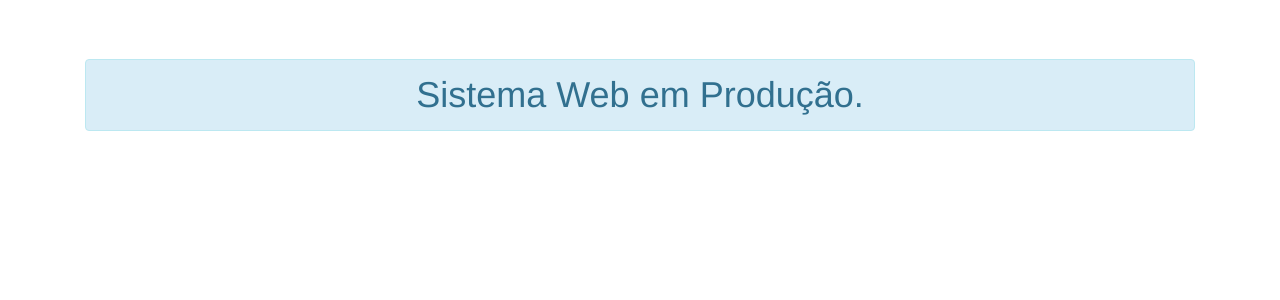
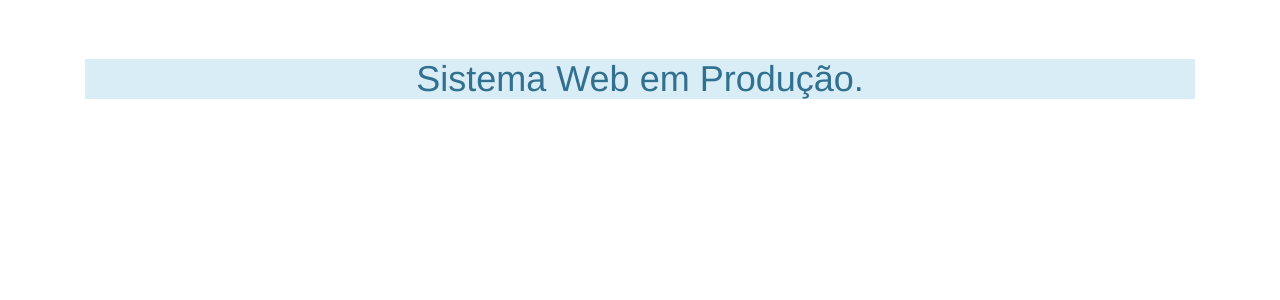
Before and after one commit to ramirobrandao/alura-php-mysql-pt1, a PHP site: page /sobre.php in a window 1280 px wide. Shown: the part 51-351 px from the top of the page. Run offline with PHP 8.4, Linux system fonts and the light colour scheme.

Commit message:
alteração no arquivo

```diff
--- a/sobre.php
+++ b/sobre.php
@@ -1,5 +1,5 @@
 <?php include("cabecalho.php"); ?>
 
-<h1><p class="alert alert-info">Sistema Web em Produção.</p></h1>
+<h1><p class="alert-info">Sistema Web em Produção.</p></h1>
 
 <?php include("rodape.php"); ?>
```
